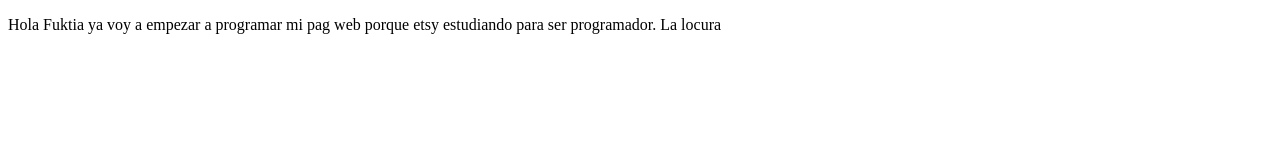
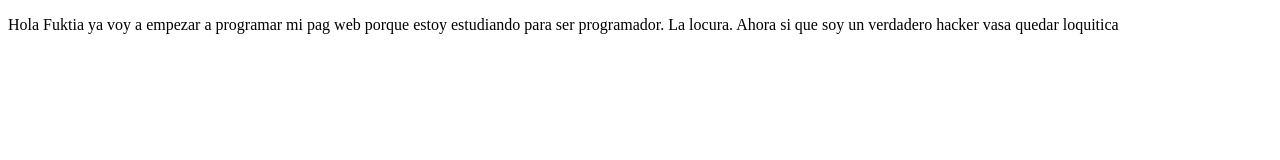
Before and after one commit to eviso17/ProyectoDemoCursoPreWork, a plain HTML site: page index.html in a window 1280 px wide. Drawn offline with Linux system fonts and the light colour scheme.

Commit message:
Cambios nuevos agregados

```diff
--- a/index.html
+++ b/index.html
@@ -7,7 +7,8 @@
     <title>Hola Mundo</title>
 </head>
 <body>
-    <p>Hola Fuktia ya voy a empezar a programar mi pag web porque etsy estudiando para ser programador. La locura
+    <p>Hola Fuktia ya voy a empezar a programar mi pag web porque estoy estudiando para ser programador. La locura. Ahora si que soy un verdadero hacker vasa quedar loquitica
+
 
     </p>
 </body>
```
